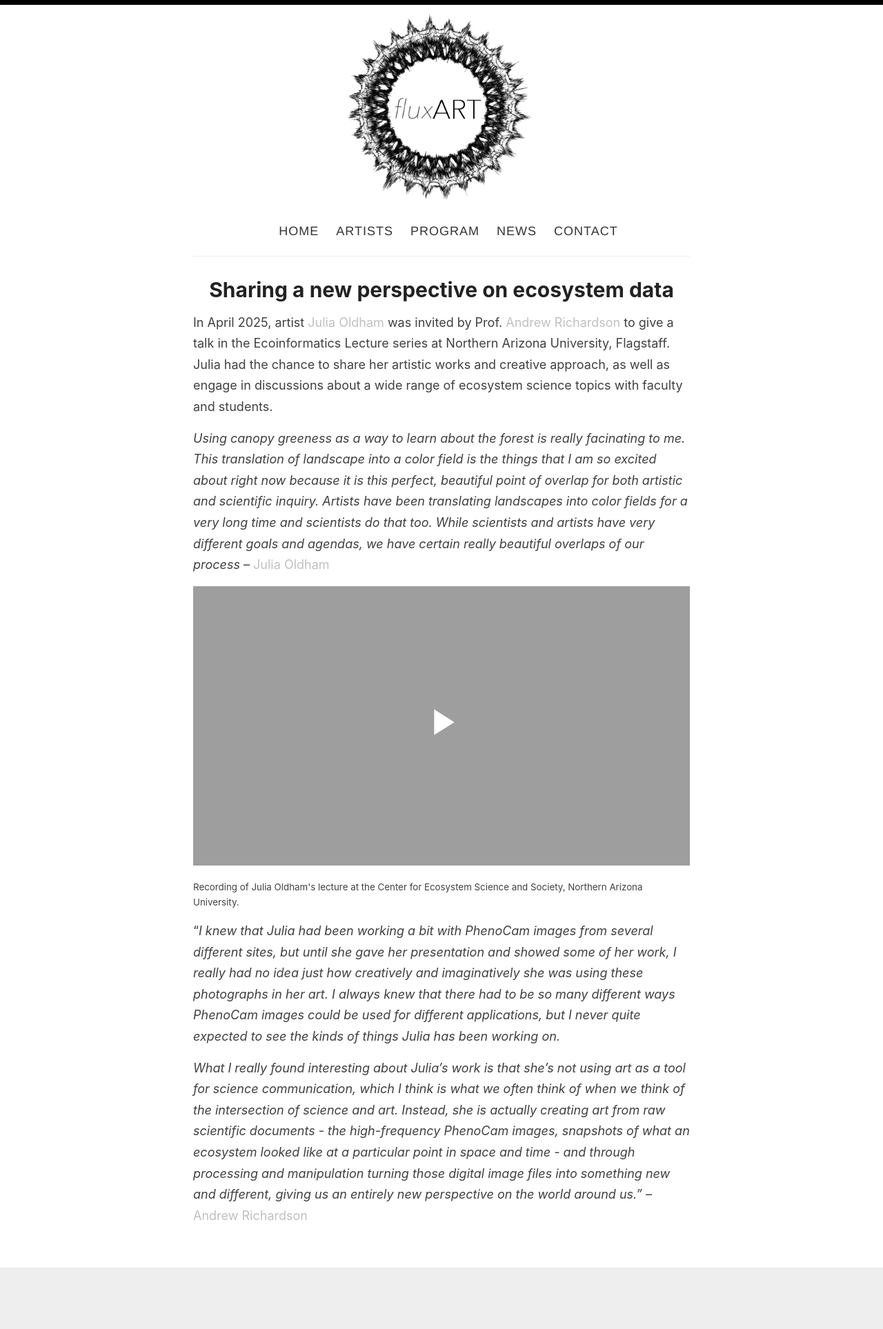
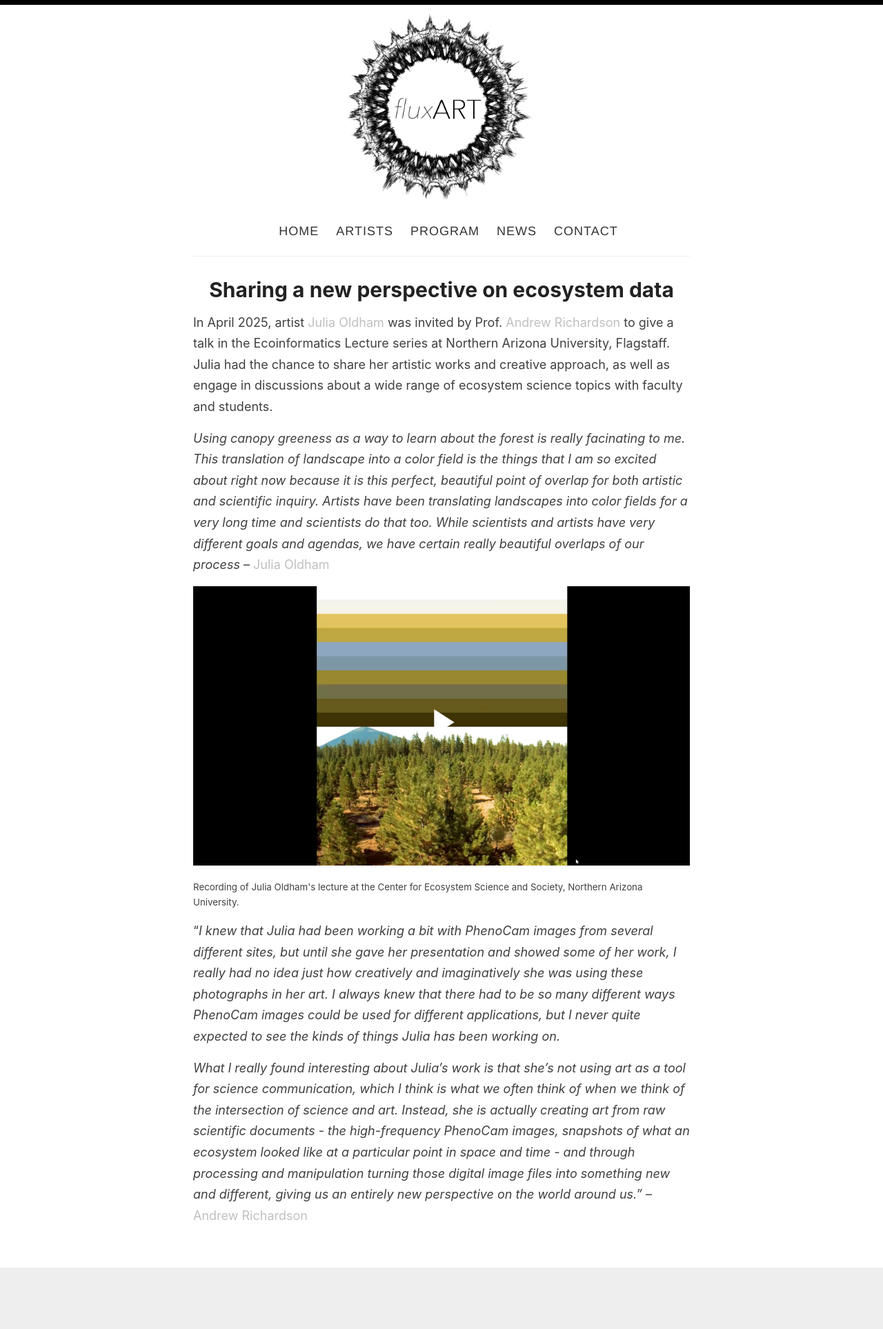
Before and after one commit to fluxnetart/fluxnetart.github.io, a Jekyll site: the page built from _posts/2025-04-28-ecoinformatics-lecture.md, in a window 1280 px wide. Shown: the whole page at 69% size. Built offline with Jekyll 4.4.1, drawn with Linux system fonts in a browser that asks for light colours.

Commit message:
update thumbnail

```diff
--- a/_posts/2025-04-28-ecoinformatics-lecture.md
+++ b/_posts/2025-04-28-ecoinformatics-lecture.md
@@ -31,7 +31,7 @@
 
 
 <div class="video-container" id="video1">
-    <div class="video-thumbnail" style="background-image: url('https://fluxnetart.github.io/images/thumbnail_ulia_lecture.png');">
+    <div class="video-thumbnail" style="background-image: url('https://fluxnetart.github.io/images/thumbnail_Julia_lecture.png');">
         <div class="play-button">
             <svg width="64" height="64" viewBox="0 0 24 24" fill="white">
                 <path d="M8 5v14l11-7z"/>
```
Also changed, not shown: images/thumbnail_Julia_lecture.png (added).
